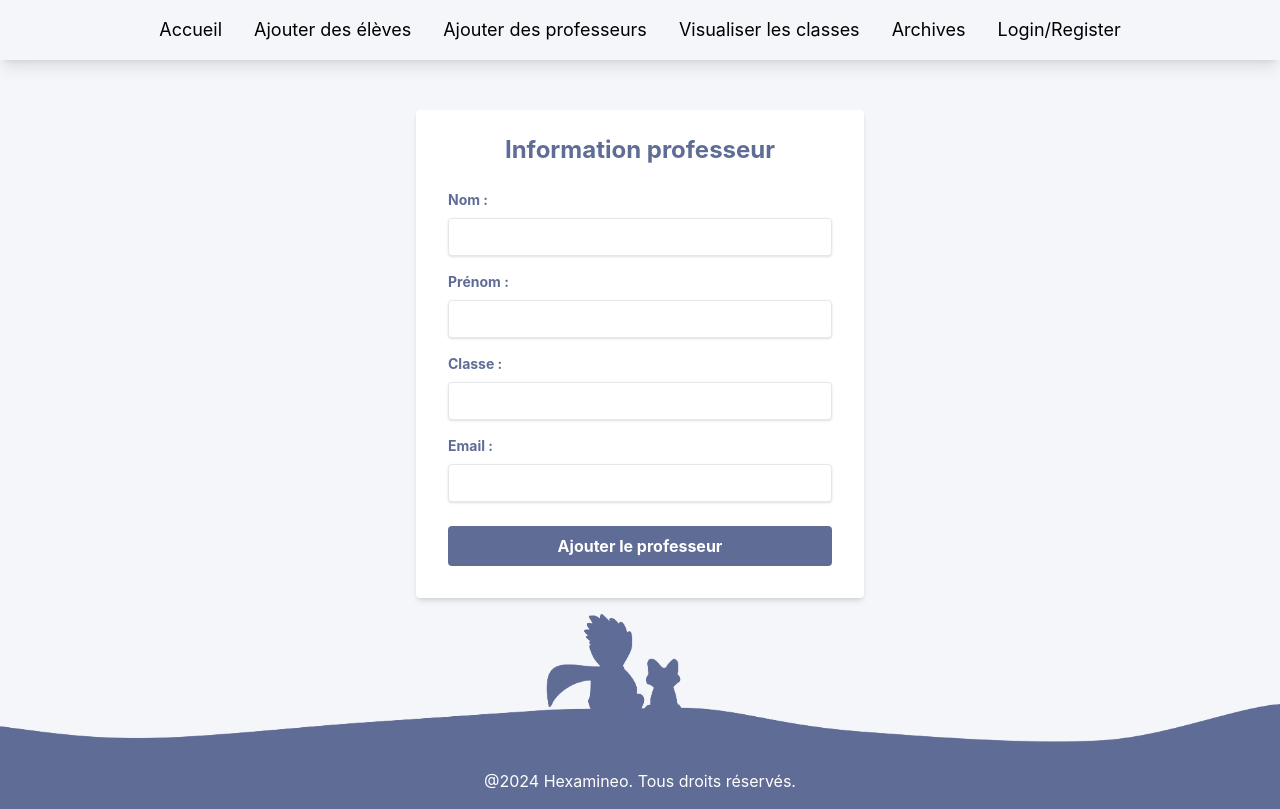
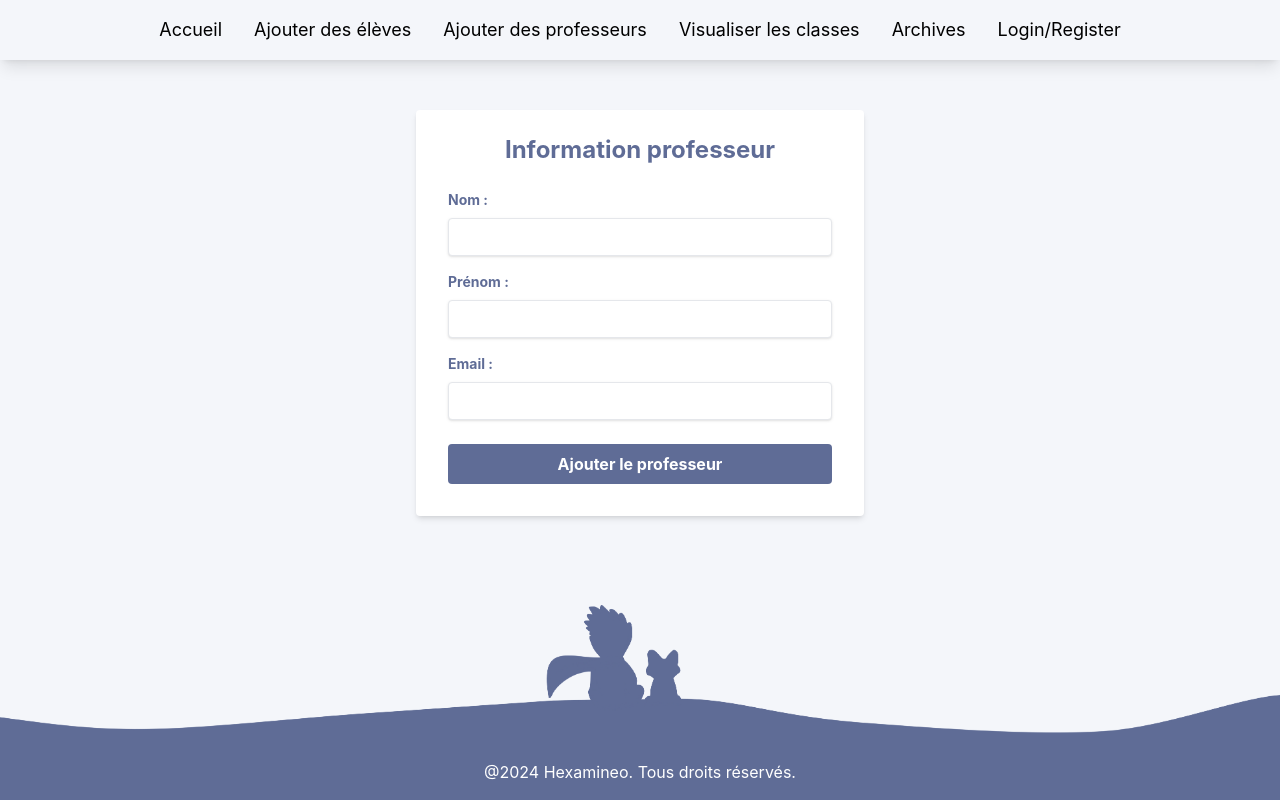
Before and after one commit to leashmt/hexamineo-front, a React (Create React App) app: page /addTeacher in a window 1280 px wide. Built offline with nearby package versions, Linux system fonts and the light colour scheme.

Commit message:
feat(AddTeacher): implement form submission with success message and input validation

```diff
--- a/src/pages/addTeacher.jsx
+++ b/src/pages/addTeacher.jsx
@@ -1,25 +1,48 @@
 import React, { useState } from 'react';
 
 function AddTeacher() {
-	const [student, setStudent] = useState({
+	const [message, setMessage] = useState('');
+	const [teacher, setTeacher] = useState({
 		nom: '',
 		prenom: '',
 		email: '',
-		classe: '',
 	});
 
 	const handleChange = e => {
+		setMessage('');
 		const { name, value } = e.target;
-		setStudent(prevState => ({
+		setTeacher(prevState => ({
 			...prevState,
 			[name]: value,
 		}));
 	};
 
-	const handleSubmit = e => {
+	const handleSubmit = async e => {
 		e.preventDefault();
-		// Ajouter l'envoie en base de donnée
-		console.log(student);
+
+		try {
+			const response = await fetch('http://localhost:3001/api/professeurs', {
+				method: 'POST',
+				headers: {
+					'Content-Type': 'application/json',
+				},
+				body: JSON.stringify(teacher),
+			});
+
+			if (response.ok) {
+				setMessage("L'enseignant a bien été ajouté");
+				setTeacher({
+					nom: '',
+					prenom: '',
+					email: '',
+				});
+			} else {
+				alert('Une erreur est survenue');
+			}
+		} catch (error) {
+			console.error('Erreur réseau ou serveur :', error);
+			alert('Impossible de se connecter au serveur');
+		}
 	};
 
 	return (
@@ -32,6 +55,12 @@ function AddTeacher() {
 					Information professeur
 				</h2>
 
+				{message && (
+					<p className="text-green-500 border border-green-500 rounded-md p-1 mb-2 w-full text-center">
+						{message}
+					</p>
+				)}
+
 				<div className="mb-4">
 					<label
 						htmlFor="nom"
@@ -43,7 +72,7 @@ function AddTeacher() {
 						type="text"
 						id="nom"
 						name="nom"
-						value={student.nom}
+						value={teacher.nom}
 						onChange={handleChange}
 						required
 						className="shadow appearance-none border rounded w-full py-2 px-3 text-gray-700 leading-tight focus:outline-none"
@@ -61,25 +90,7 @@ function AddTeacher() {
 						type="text"
 						id="prenom"
 						name="prenom"
-						value={student.prenom}
-						onChange={handleChange}
-						required
-						className="shadow appearance-none border rounded w-full py-2 px-3 text-gray-700 leading-tight focus:outline-none"
-					/>
-				</div>
-
-				<div className="mb-4">
-					<label
-						htmlFor="nom"
-						className="block text-purple-custom text-sm font-bold mb-2 text-start"
-					>
-						Classe :
-					</label>
-					<input
-						type="text"
-						id="classe"
-						name="classe"
-						value={student.classe}
+						value={teacher.prenom}
 						onChange={handleChange}
 						required
 						className="shadow appearance-none border rounded w-full py-2 px-3 text-gray-700 leading-tight focus:outline-none"
@@ -94,10 +105,10 @@ function AddTeacher() {
 						Email :
 					</label>
 					<input
-						type="text"
+						type="email"
 						id="email"
 						name="email"
-						value={student.dateNaissance}
+						value={teacher.email}
 						onChange={handleChange}
 						required
 						className="shadow appearance-none border rounded w-full py-2 px-3 text-gray-700 leading-tight focus:outline-none"
```
